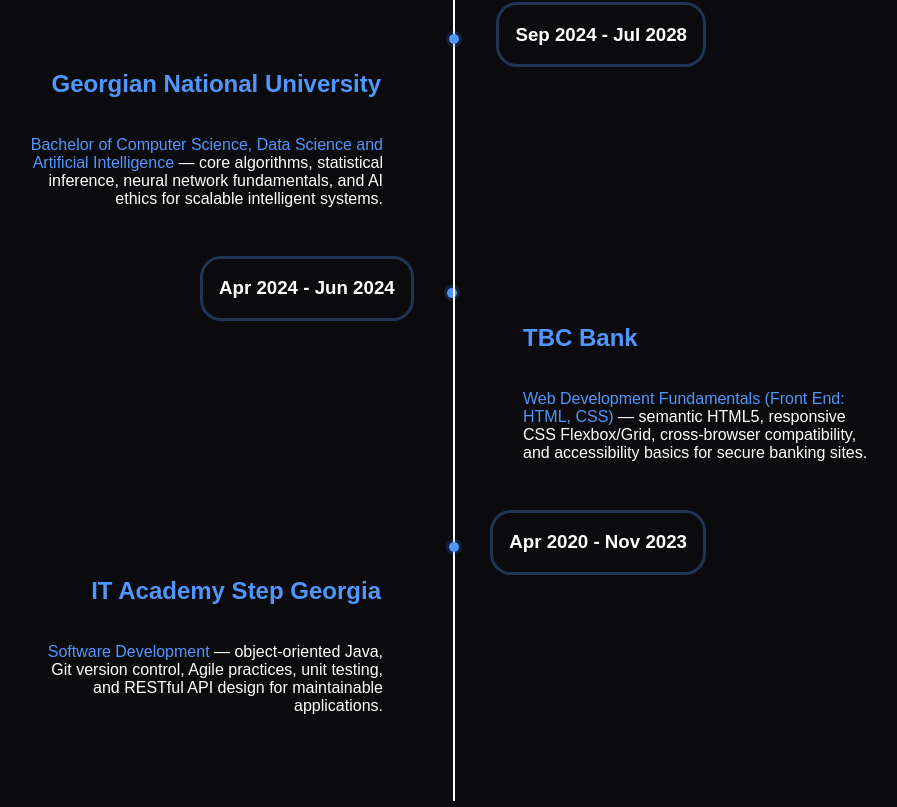
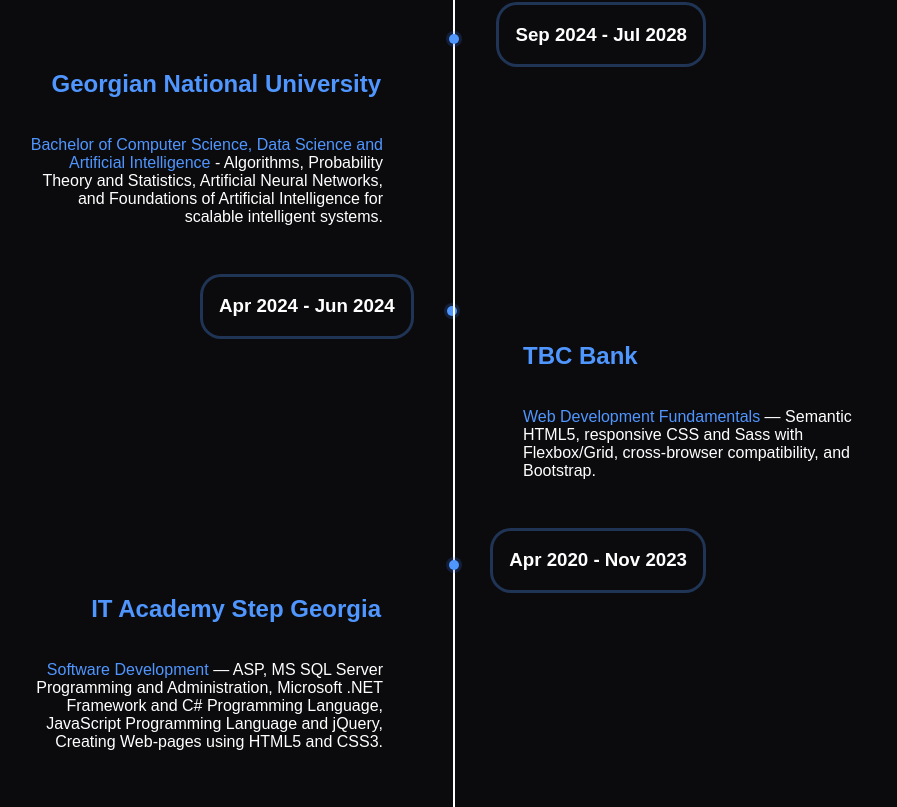
Before and after one commit to DavitEgoian/Portfolio-Website, a React (Create React App) app: page / in a window 1280 px wide. Shown: the part 9053-9860 px from the top of the page, without its empty margins (187-1084 px from the left). Built offline with nearby package versions, Linux system fonts and the light colour scheme; a web font is replaced by a local one.

Commit message:
Education timeline text modified

```diff
--- a/src/data/educationTimeline.js
+++ b/src/data/educationTimeline.js
@@ -3,19 +3,19 @@
     title: "Georgian National University",
     highlighted:
       "Bachelor of Computer Science, Data Science and Artificial Intelligence",
-    desc: " — core algorithms, statistical inference, neural network fundamentals, and AI ethics for scalable intelligent systems.",
+    desc: " - Algorithms, Probability Theory and Statistics, Artificial Neural Networks, and Foundations of Artificial Intelligence for scalable intelligent systems.",
     date: "Sep 2024 - Jul 2028",
   },
   {
     title: "TBC Bank",
-    highlighted: "Web Development Fundamentals (Front End: HTML, CSS)",
-    desc: " — semantic HTML5, responsive CSS Flexbox/Grid, cross-browser compatibility, and accessibility basics for secure banking sites.",
+    highlighted: "Web Development Fundamentals",
+    desc: " — Semantic HTML5, responsive CSS and Sass with Flexbox/Grid, cross-browser compatibility, and Bootstrap.",
     date: "Apr 2024 - Jun 2024",
   },
   {
     title: "IT Academy Step Georgia",
     highlighted: "Software Development",
-    desc: " — object-oriented Java, Git version control, Agile practices, unit testing, and RESTful API design for maintainable applications.",
+    desc: " — ASP, MS SQL Server Programming and Administration, Microsoft .NET Framework and C# Programming Language, JavaScript Programming Language and jQuery, Creating Web-pages using HTML5 and CSS3.",
     date: "Apr 2020 - Nov 2023",
   },
 ];
```
